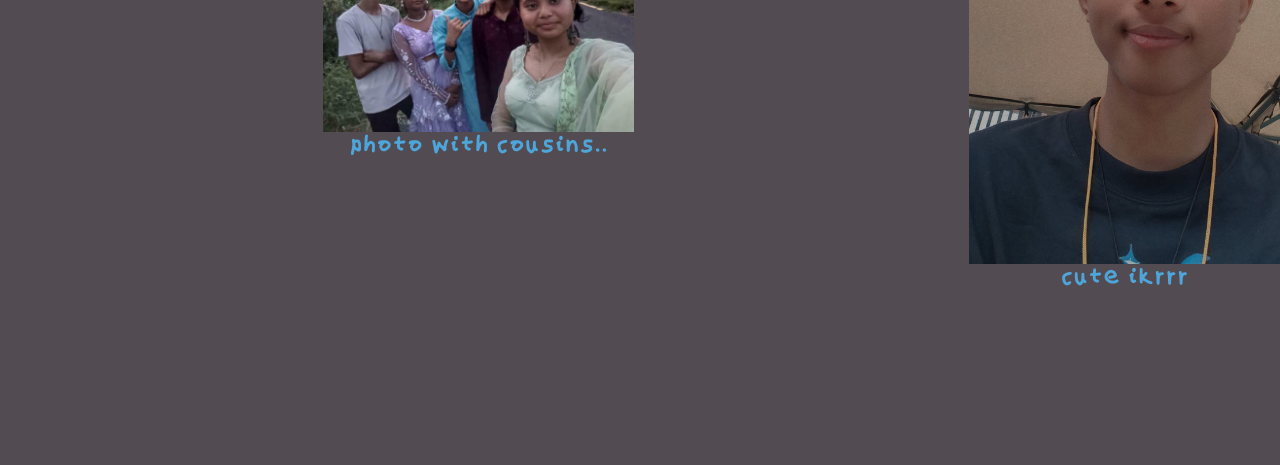
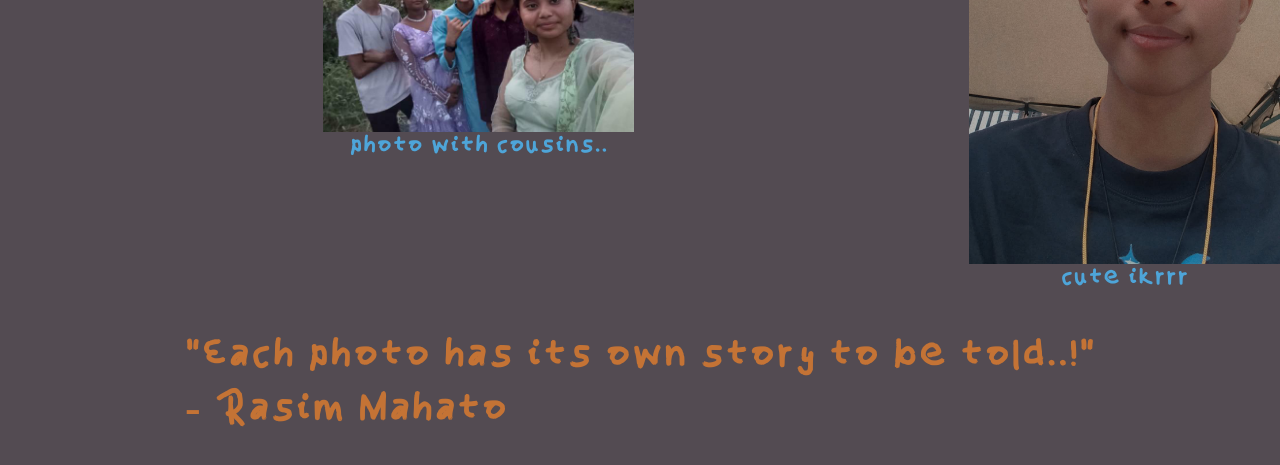
Before and after one commit to ProHeartly/my-gallery, a plain HTML site: page index.html in a window 1280 px wide. Shown: the part 2372-2837 px from the top of the page. Before the commit the page ends 2704 px from the top, so only its background shows below. Drawn offline with Linux system fonts and the light colour scheme.

Commit message:
little quote at last

```diff
--- a/index.html
+++ b/index.html
@@ -107,5 +107,8 @@
             <p>cute ikrrr</p>
         </div>
     </div>
+    <div class="ending">
+        <p>"Each photo has its own story to be told..!" <br> - Rasim Mahato</p>
+    </div>
 </body>
 </html>
--- a/style.css
+++ b/style.css
@@ -77,3 +77,14 @@ hr {
     justify-self: center;
     font-family: 'test-font', sans-serif;
 }
+
+.ending {
+    margin: 40px;
+}
+
+.ending p {
+    color: #C47335;
+    font-size: 50px;
+    justify-self: center;
+    font-family: 'test-font', sans-serif;
+}
```
